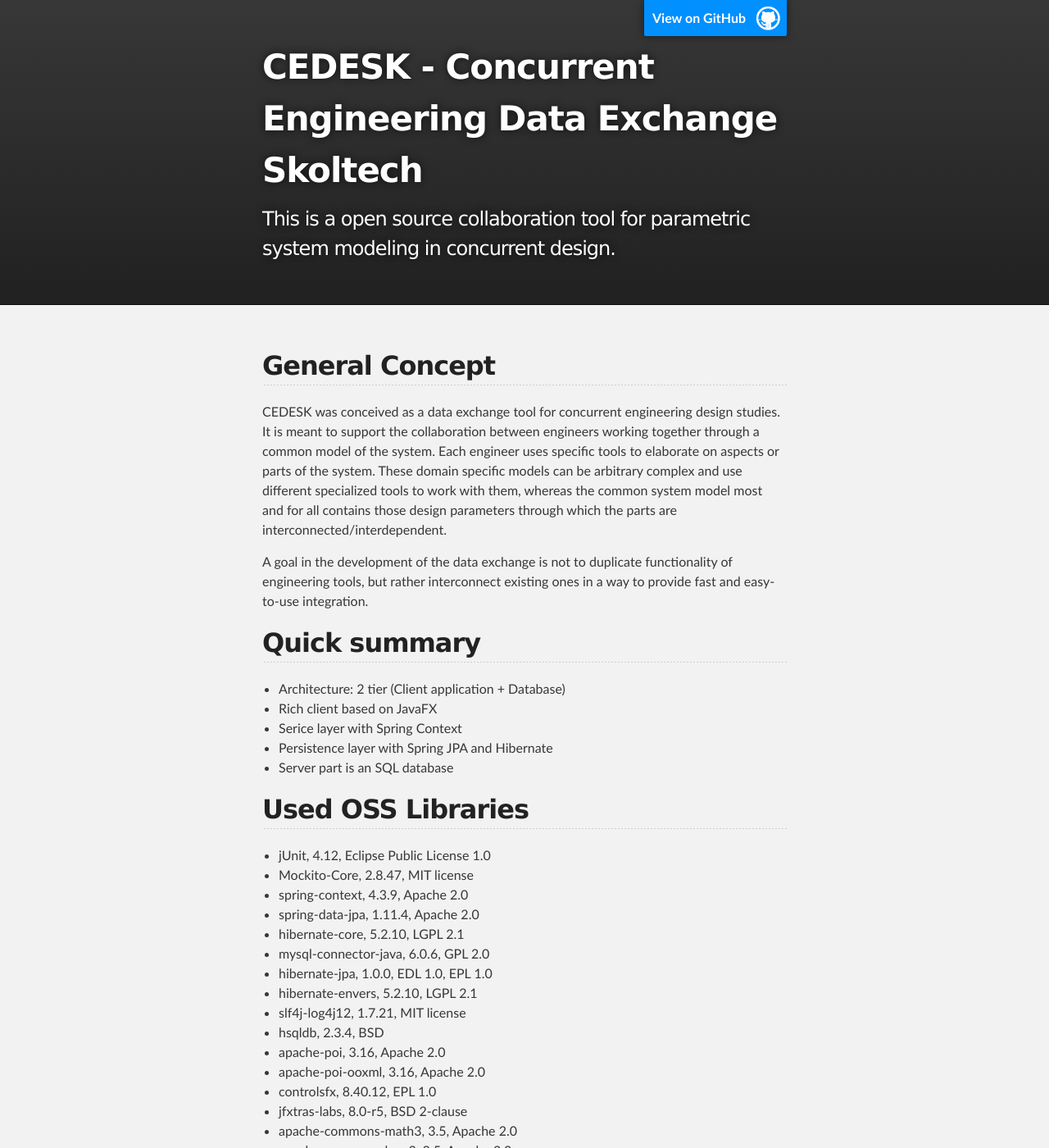
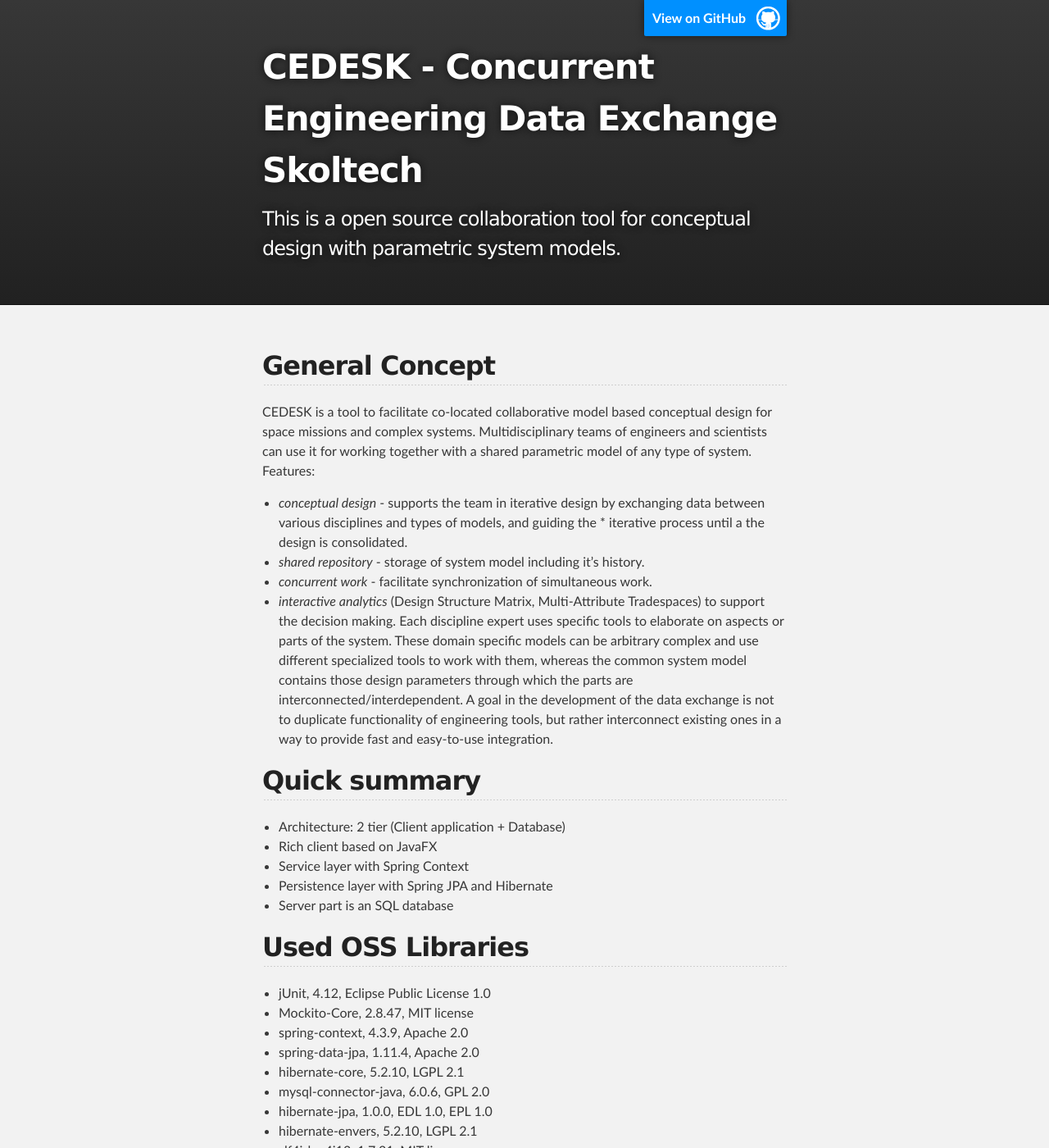
Before and after one commit to cedesk/cedesk.github.io, a Jekyll site: the page built from index.md, in a window 1280 px wide and 1400 px high. Shown: the whole window at 82% size. Built offline with Jekyll 4.4.1, drawn with Linux system fonts in a browser that asks for light colours; our own code applies the rules of GitHub Pages for plain Markdown files.

Commit message:
improved description

```diff
--- a/_config.yml
+++ b/_config.yml
@@ -1,3 +1,3 @@
 theme: jekyll-theme-slate
 title: CEDESK - Concurrent Engineering Data Exchange Skoltech
-description: This is a open source collaboration tool for parametric system modeling in concurrent design.
+description: This is a open source collaboration tool for conceptual design with parametric system models.
--- a/index.md
+++ b/index.md
@@ -1,14 +1,20 @@
 ## General Concept
 
-CEDESK was conceived as a data exchange tool for concurrent engineering design studies. It is meant to support the collaboration between engineers working together through a common model of the system. Each engineer uses specific tools to elaborate on aspects or parts of the system. These domain specific models can be arbitrary complex and use different specialized tools to work with them, whereas the common system model most and for all contains those design parameters through which the parts are interconnected/interdependent.
+CEDESK is a tool to facilitate co-located collaborative model based conceptual design for space missions and complex systems. Multidisciplinary teams of engineers and scientists can use it for working together with a shared parametric model of any type of system.
+Features:
+* _conceptual design_ - supports the team in iterative design by exchanging data between various disciplines and types of models, and guiding the * iterative process until a the design is consolidated.
+* _shared repository_ - storage of system model including it’s history.
+* _concurrent work_ - facilitate synchronization of simultaneous work.
+* _interactive analytics_ (Design Structure Matrix, Multi-Attribute Tradespaces) to support the decision making.
+Each discipline expert uses specific tools to elaborate on aspects or parts of the system. These domain specific models can be arbitrary complex and use different specialized tools to work with them, whereas the common system model contains those design parameters through which the parts are interconnected/interdependent.
+A goal in the development of the data exchange is not to duplicate functionality of engineering tools, but rather interconnect existing ones in a way to provide fast and easy-to-use integration.
 
-A goal in the development of the data exchange is not to duplicate functionality of engineering tools, but rather interconnect existing ones in a way to provide fast and easy-to-use integration.
 
 ## Quick summary
 
 * Architecture: 2 tier (Client application + Database)
 * Rich client based on JavaFX
-* Serice layer with Spring Context
+* Service layer with Spring Context
 * Persistence layer with Spring JPA and Hibernate
 * Server part is an SQL database
 
```
